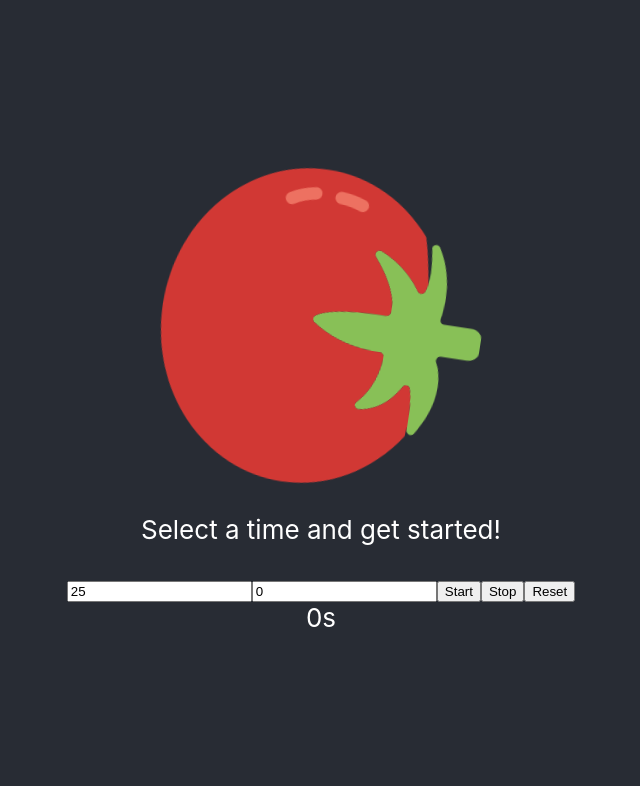
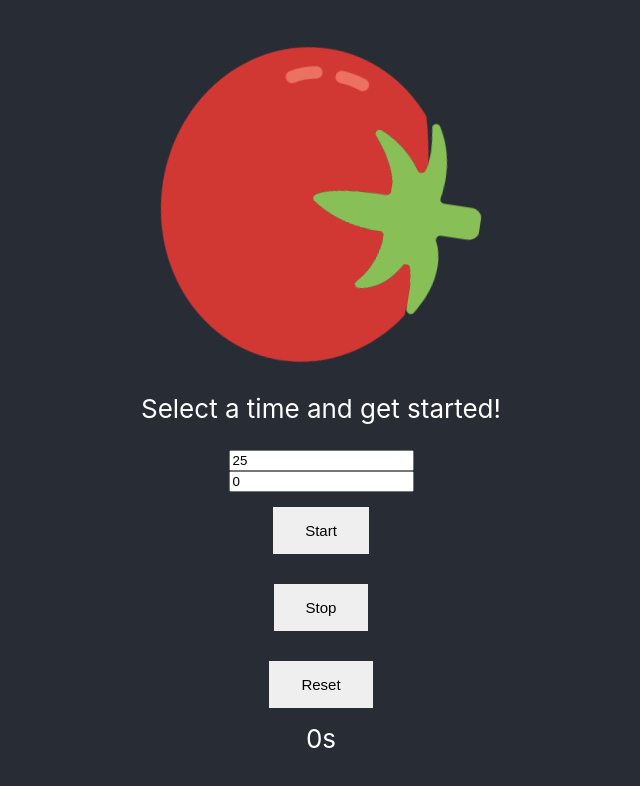
Before and after one commit to Prometheus59/pomodoro-timer, a React (Create React App) app: page / in a window 1280 px wide. Shown: the top 786 px of the page, without its empty margins (319-959 px from the left). Built offline with nearby package versions, Linux system fonts and the light colour scheme.

Commit message:
Added basic styling for buttons and layout

```diff
--- a/src/App.css
+++ b/src/App.css
@@ -24,6 +24,52 @@
   color: white;
 }
 
+form {
+  display: flex;
+  flex-direction: column;
+  align-items: center;
+  justify-content: center;
+}
+
+form .inputs {
+  display: flex;
+  flex-direction: column;
+  align-items: center;
+  justify-content: center;
+}
+
+form .buttons {
+  margin: 2em;
+  display: flex;
+  flex-direction: row;
+  align-items: center;
+  justify-content: center;
+}
+
+button {
+  margin: 1em;
+  padding: 15px 32px;
+  text-decoration: none;
+  display: inline-block;
+  font-size: 15px;
+  border: none;
+}
+
+#start {
+  background-color: #4caf50;
+  color: white;
+}
+
+#stop {
+  background-color: #f44336;
+  color: white;
+}
+
+#reset {
+  background-color: #2196f3;
+  color: white;
+}
+
 .App-link {
   color: #61dafb;
 }
```
